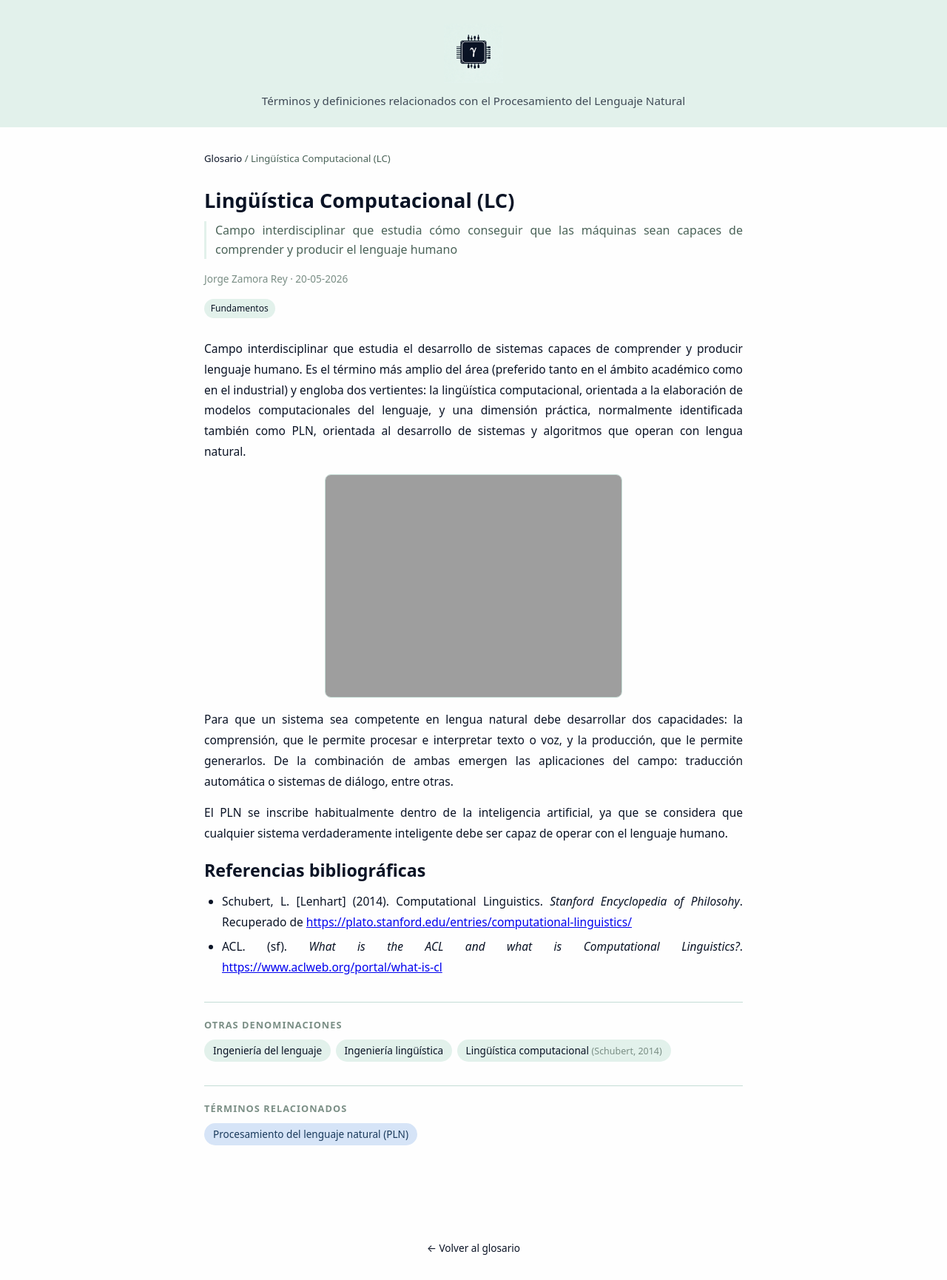
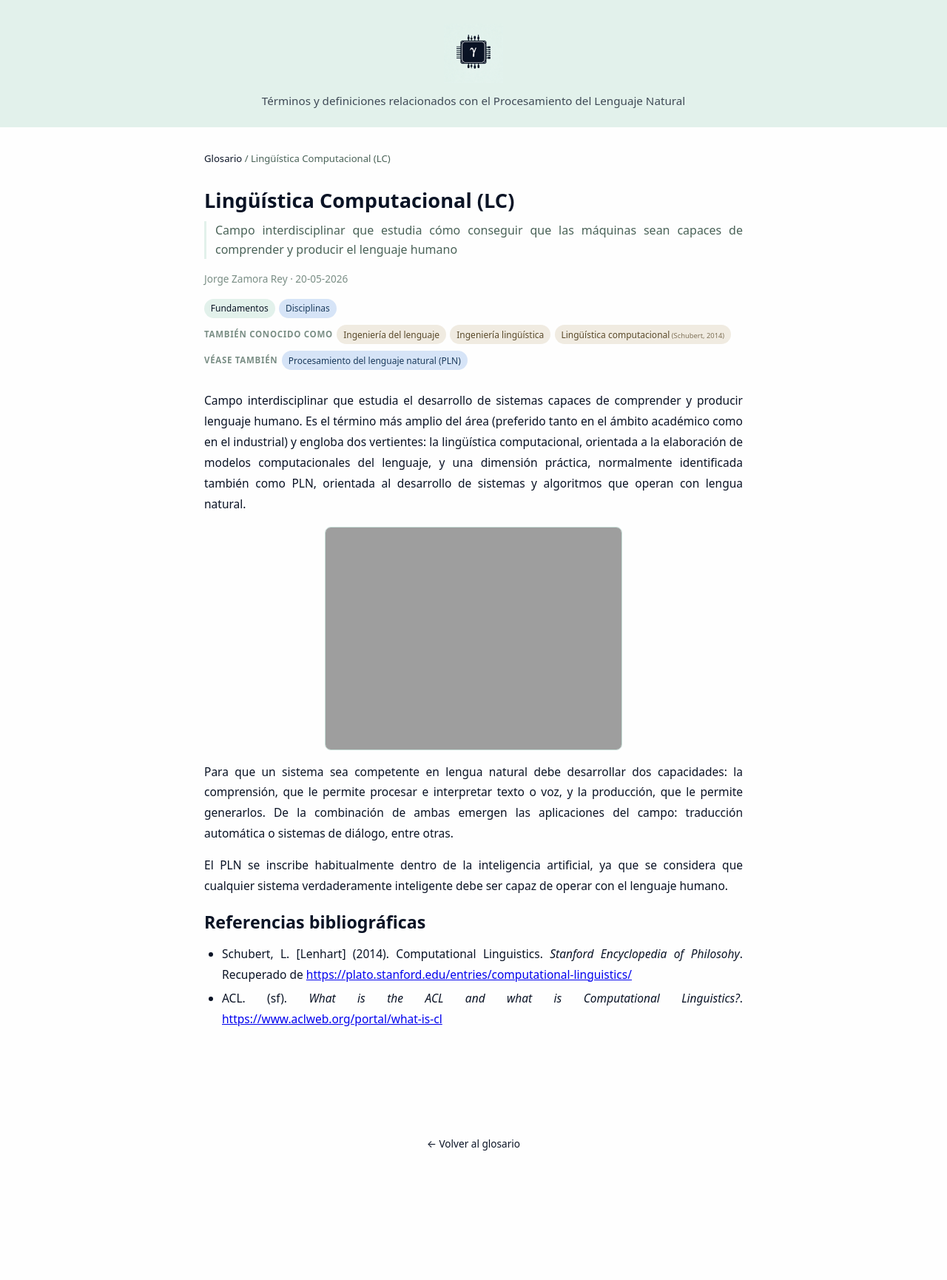
Before and after one commit to Circuigramas/glosario_pln, a Jekyll site: the page built from _terms/lc.md, in a window 1280 px wide. Shown: the whole page at 74% size. Built offline with Jekyll 4.4.1, drawn with Linux system fonts in a browser that asks for light colours; after the commit the page ends 1588 px from its top, so only the background shows below that.

Commit message:
Integrar aliases y relacionados como píldoras, unificar barra de filtros

```diff
--- a/_layouts/term.html
+++ b/_layouts/term.html
@@ -21,10 +21,31 @@ layout: default
     </p>
   {% endif %}
 
-  {% if page.tags and page.tags.size > 0 %}
+  {% if page.tags and page.tags.size > 0 or page.subtags and page.subtags.size > 0 %}
     <div class="tags">
       {% for tag in page.tags %}
         <a href="{{ '/' | relative_url }}?tag={{ tag | uri_escape }}" class="tag">{{ tag }}</a>
+      {% endfor %}
+      {% for subtag in page.subtags %}
+        <span class="tag tag--sub">{{ subtag }}</span>
+      {% endfor %}
+    </div>
+  {% endif %}
+
+  {% if page.aliases %}
+    <div class="tags">
+      <span class="pills-label">También conocido como</span>
+      {% for alias in page.aliases %}
+        <span class="tag tag--alias">{{ alias.name }}{% if alias.source %}<span class="alias-source"> ({{ alias.source }})</span>{% endif %}</span>
+      {% endfor %}
+    </div>
+  {% endif %}
+
+  {% if page.related %}
+    <div class="tags">
+      <span class="pills-label">Véase también</span>
+      {% for item in page.related %}
+        <a href="{{ site.baseurl }}/terms/{{ item.slug }}/" class="tag tag--related">{{ item.title }}</a>
       {% endfor %}
     </div>
   {% endif %}
@@ -43,26 +64,4 @@ layout: default
     {{ content }}
   </div>
 
-  {% if page.aliases %}
-  <section class="term-aliases">
-    <h2>Otras denominaciones</h2>
-    <ul>
-      {% for alias in page.aliases %}
-      <li>{{ alias.name }}{% if alias.source %} <span class="alias-source">({{ alias.source }})</span>{% endif %}</li>
-      {% endfor %}
-    </ul>
-  </section>
-  {% endif %}
-
-  {% if page.related %}
-  <section class="term-related">
-    <h2>Términos relacionados</h2>
-    <ul>
-      {% for item in page.related %}
-      <li><a href="{{ site.baseurl }}/terms/{{ item.slug }}/">{{ item.title }}</a></li>
-      {% endfor %}
-    </ul>
-  </section>
-  {% endif %}
-
 </article>
--- a/assets/css/main.css
+++ b/assets/css/main.css
@@ -88,10 +88,11 @@ footer a { color: #0a1325; text-decoration: none; }
 .tag-btn:hover  { background: #c5ddd6; }
 .tag-btn.active { background: #0a1325; color: #fefefe; }
 
-/* ── Subtag dropdown ── */
+/* ── Secondary filters (subtag + author + sort) ── */
 .subtag-filters {
   display: flex;
   justify-content: center;
+  gap: 0.6rem;
   padding: 0.5rem 1rem 0.6rem;
   background: #fefefe;
   border-bottom: 1px solid #c5ddd6;
@@ -108,28 +109,6 @@ footer a { color: #0a1325; text-decoration: none; }
   transition: border-color 0.2s;
 }
 .subtag-filters select:focus { border-color: #0a1325; }
-
-/* ── Controls bar (sort + author) ── */
-.controls-bar {
-  display: flex;
-  justify-content: center;
-  gap: 0.6rem;
-  padding: 0.5rem 1rem 0.6rem;
-  background: #fefefe;
-  border-bottom: 1px solid #c5ddd6;
-}
-.controls-bar select {
-  padding: 0.35rem 0.9rem;
-  border: 1px solid #b8d4c8;
-  border-radius: 8px;
-  font-size: 0.85rem;
-  background: #fefefe;
-  color: #0a1325;
-  cursor: pointer;
-  outline: none;
-  transition: border-color 0.2s;
-}
-.controls-bar select:focus { border-color: #0a1325; }
 
 /* ── Term list (index) ── */
 .list-container {
@@ -241,50 +220,27 @@ a.tag:hover { background: #c5ddd6; }
 }
 .term-body pre code { background: none; padding: 0; }
 
-/* ── Term aliases & related ── */
-.term-aliases,
-.term-related {
-  margin-top: 2rem;
-  padding-top: 1.25rem;
-  border-top: 1px solid #c5ddd6;
-}
-.term-aliases h2,
-.term-related h2 {
-  font-size: 0.8rem;
+/* ── Term pill rows (aliases & related) ── */
+.pills-label {
+  font-size: 0.72rem;
   font-weight: 600;
   text-transform: uppercase;
-  letter-spacing: 0.08em;
+  letter-spacing: 0.06em;
   color: #7a8e85;
-  margin-bottom: 0.6rem;
+  align-self: center;
+  white-space: nowrap;
 }
-.term-aliases ul,
-.term-related ul {
-  list-style: none;
-  margin: 0;
-  padding: 0;
-  display: flex;
-  flex-wrap: wrap;
-  gap: 0.4rem;
-}
-.term-aliases li {
-  background: #e2f1eb;
-  border-radius: 99px;
-  padding: 0.25rem 0.75rem;
-  font-size: 0.85rem;
-  color: #0a1325;
+.tag--alias {
+  background: #f0ebe1;
+  color: #5a4a2a;
 }
 .alias-source {
-  font-size: 0.78rem;
-  color: #7a8e85;
+  font-size: 0.78em;
+  opacity: 0.75;
 }
-.term-related li a {
-  display: inline-block;
+.tag--related {
   background: #d6e4f7;
   color: #1a3a5c;
-  border-radius: 99px;
-  padding: 0.25rem 0.75rem;
-  font-size: 0.85rem;
   text-decoration: none;
-  transition: background 0.15s;
 }
-.term-related li a:hover { background: #b8d0ee; }
+a.tag--related:hover { background: #b8d0ee; }
--- a/assets/js/search.js
+++ b/assets/js/search.js
@@ -4,7 +4,6 @@
   const countEl   = document.getElementById('count');
   const resultsEl = document.getElementById('results');
   const tagBtns   = document.querySelectorAll('.tag-btn');
-  const subtagFiltersEl = document.getElementById('subtag-filters');
   const subtagSelect    = document.getElementById('subtag-select');
   const authorSelect    = document.getElementById('author-select');
   const sortSelect      = document.getElementById('sort-select');
@@ -31,7 +30,6 @@
       opt.textContent = a;
       authorSelect.appendChild(opt);
     });
-    authorSelect.closest('.controls-bar').style.display = '';
   } else {
     authorSelect.style.display = 'none';
   }
@@ -60,14 +58,14 @@
     const subtags = activeTag ? (subtagMap[activeTag] || []) : [];
     activeSubtag = '';
     if (subtags.length === 0) {
-      subtagFiltersEl.style.display = 'none';
+      subtagSelect.style.display = 'none';
       return;
     }
     subtagSelect.innerHTML =
       '<option value="">Todos los subtemas</option>' +
       subtags.map(st => `<option value="${esc(st)}">${esc(st)}</option>`).join('');
     subtagSelect.value = '';
-    subtagFiltersEl.style.display = '';
+    subtagSelect.style.display = '';
   }
 
   function render() {
```
Also changed, not shown: index.md (+2 -5 lines).
